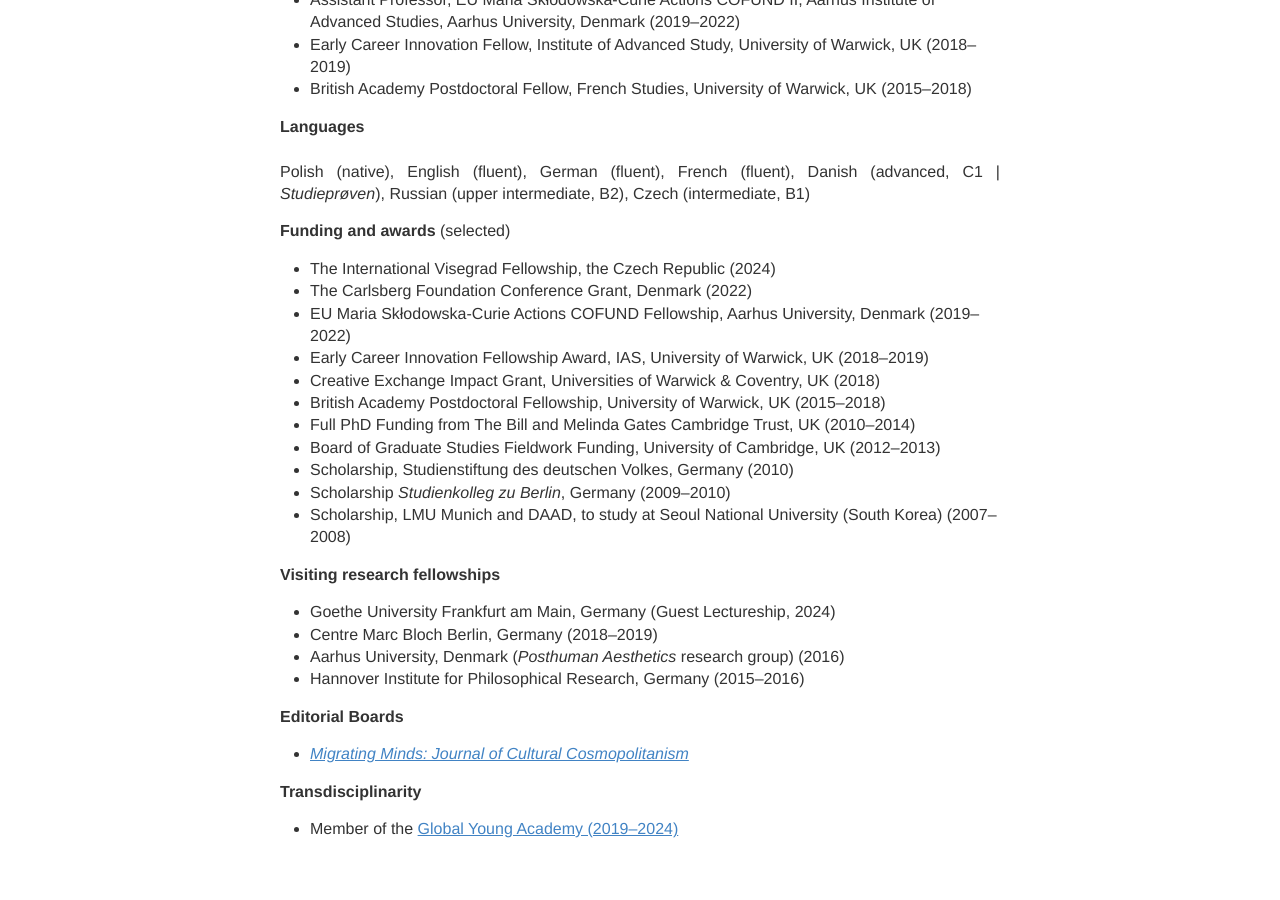
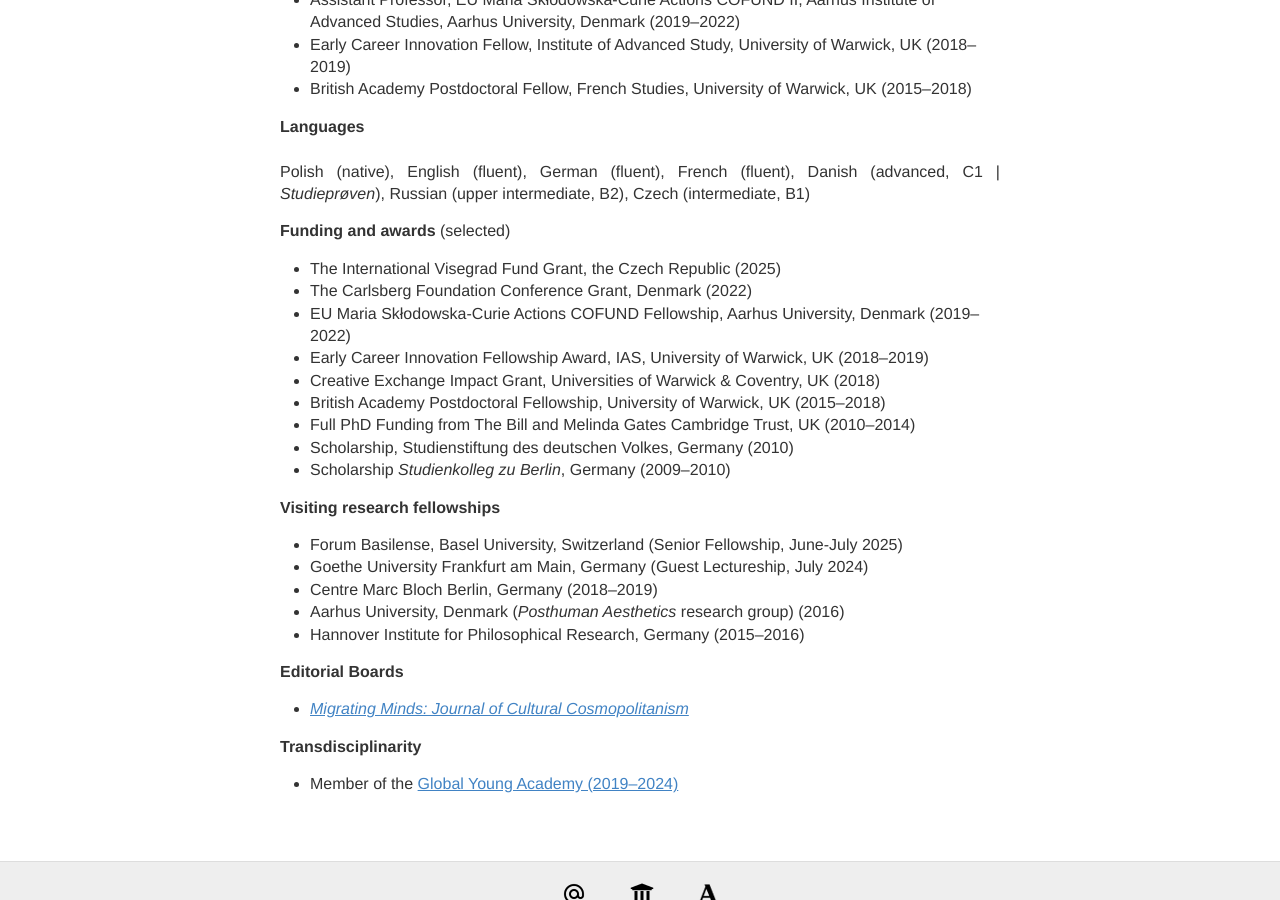
Before and after one commit to IJanicka/IJanicka.github.io, a Jekyll site: the page built from about.md, in a window 1280 px wide and 900 px high, scrolled down 1432 px. Built offline with Jekyll 4.4.1, drawn with Linux system fonts in a browser that asks for light colours.

Commit message:
Update about.md

```diff
--- a/about.md
+++ b/about.md
@@ -44,21 +44,20 @@
 
 **Funding and awards** (selected)<br>
 
-* The International Visegrad Fellowship, the Czech Republic (2024) <br>
+* The International Visegrad Fund Grant, the Czech Republic (2025) <br>
 * The Carlsberg Foundation Conference Grant, Denmark (2022)<br>
 * EU Maria Skłodowska-Curie Actions COFUND Fellowship, Aarhus University, Denmark (2019–2022)	<br>
 * Early Career Innovation Fellowship Award, IAS, University of Warwick, UK (2018–2019)<br>
 * Creative Exchange Impact Grant, Universities of Warwick & Coventry, UK (2018)<br>
 *	British Academy Postdoctoral Fellowship, University of Warwick, UK (2015–2018)<br>
 *	Full PhD Funding from The Bill and Melinda Gates Cambridge Trust, UK (2010–2014)<br>
-*	Board of Graduate Studies Fieldwork Funding, University of Cambridge, UK (2012–2013)<br>
 * Scholarship, Studienstiftung des deutschen Volkes, Germany (2010)<br>
 * Scholarship *Studienkolleg zu Berlin*, Germany (2009–2010)<br>
-* Scholarship, LMU Munich and DAAD, to study at Seoul National University (South Korea) (2007–2008)<br>
 
 **Visiting research fellowships**<br>
 
-* Goethe University Frankfurt am Main, Germany (Guest Lectureship, 2024) <br>
+* Forum Basilense, Basel University, Switzerland (Senior Fellowship, June-July 2025)<br>
+* Goethe University Frankfurt am Main, Germany (Guest Lectureship, July 2024) <br>
 * Centre Marc Bloch Berlin, Germany (2018–2019)<br>
 * Aarhus University, Denmark (*Posthuman Aesthetics* research group) (2016)<br>
 * Hannover Institute for Philosophical Research, Germany (2015–2016)<br>
```
